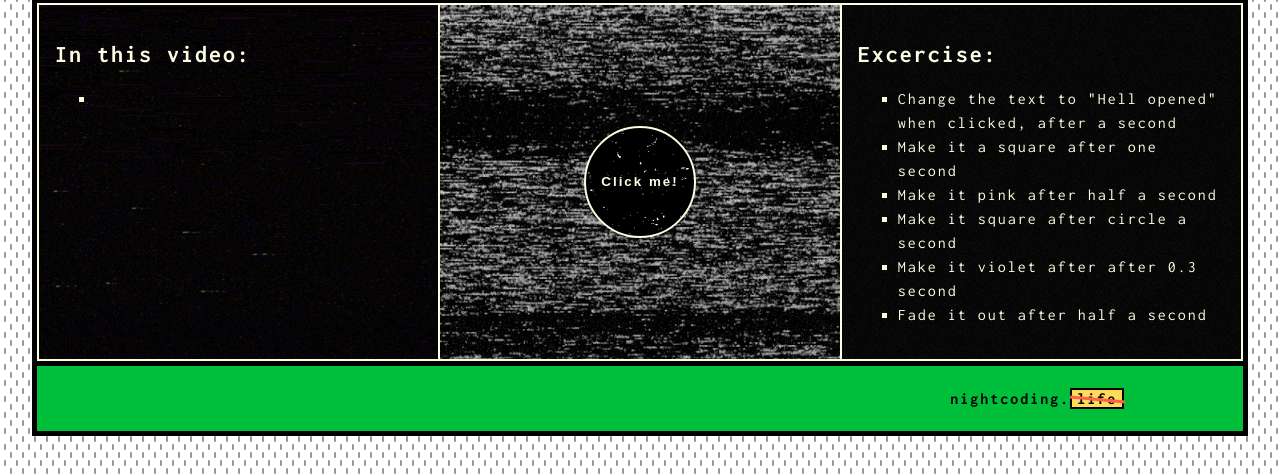
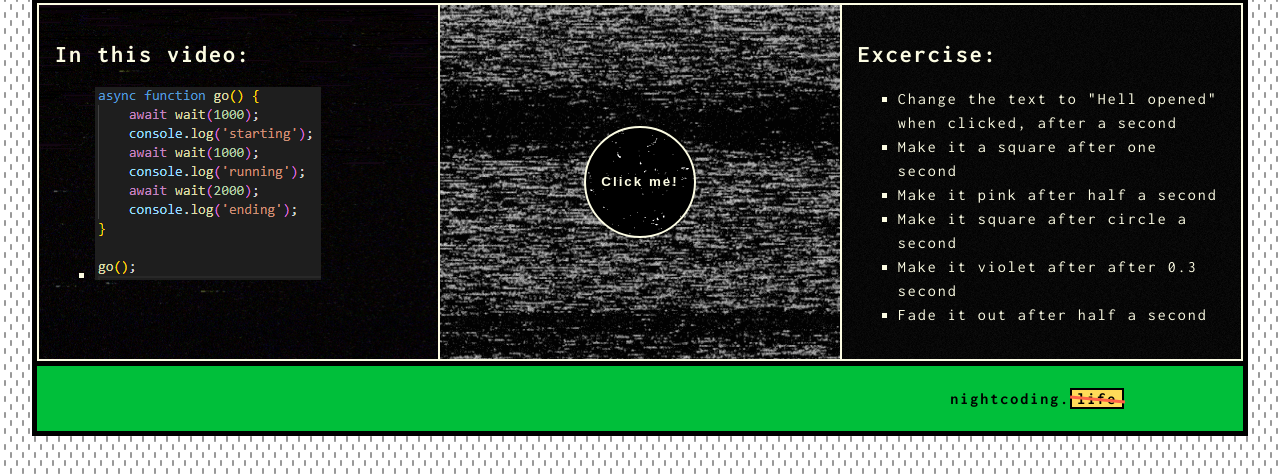
Before and after one commit to LukaszStusio/async-await, a plain HTML site: page index.html in a window 1280 px wide. Shown: the part 164-638 px from the top of the page. Drawn offline with Linux system fonts and the light colour scheme.

Commit message:
added a code screenshot and delete unused images

```diff
--- a/index.html
+++ b/index.html
@@ -37,7 +37,9 @@
           In this video:
         </h2>
         <ul class="li-square">
-          <li></li>
+          <li>
+            <img src="img/asyncawait.PNG" alt="" srcset="" />
+          </li>
         </ul>
       </section>
       <section class="noise-box-chaos same-as-background flex">
```
Also changed, not shown: img/asyncawait.PNG (added), img/general-resolve-function.PNG (deleted), img/going-through-hell.jpg (deleted), img/noise-white.gif (deleted), img/oneliner.PNG (deleted).
